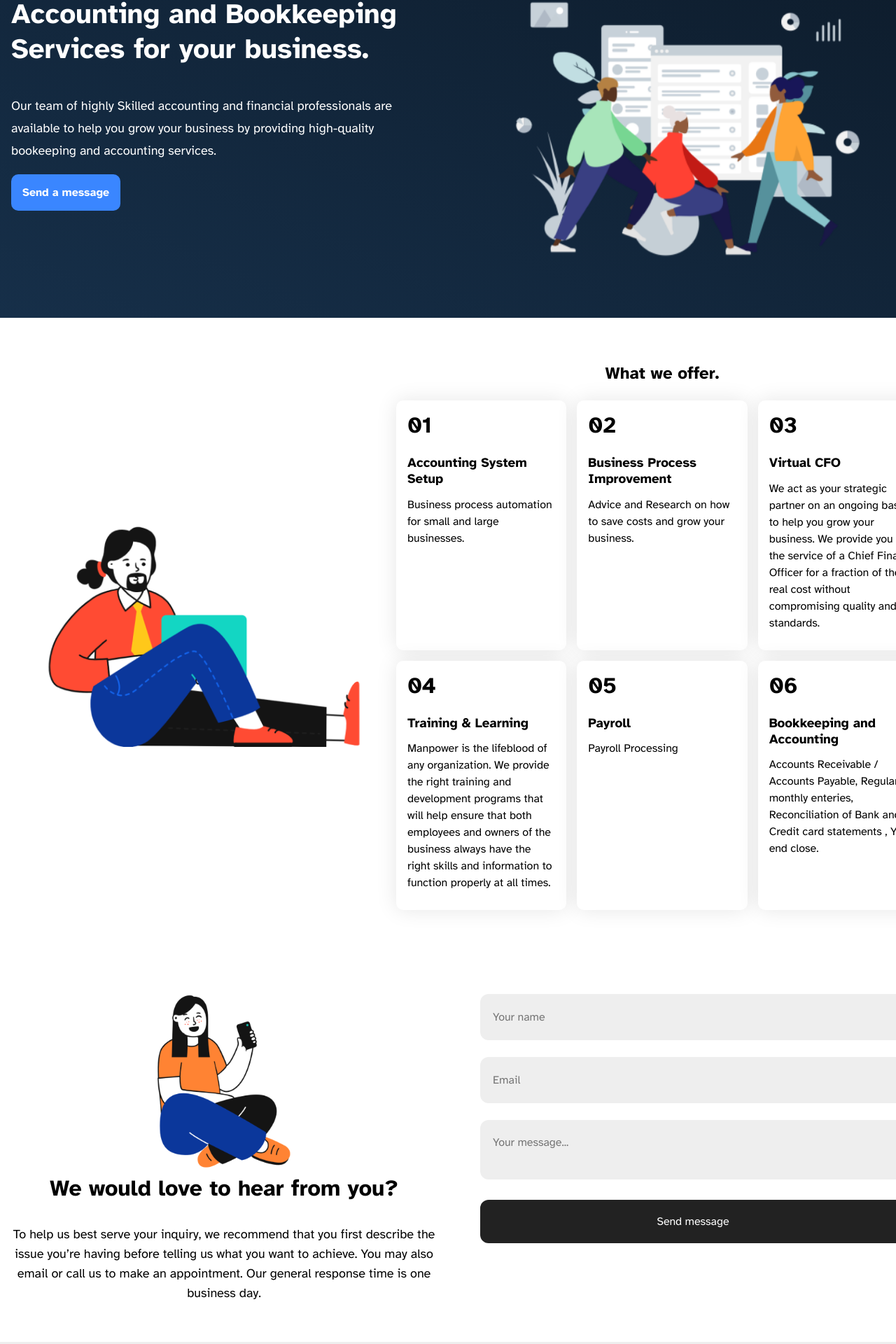
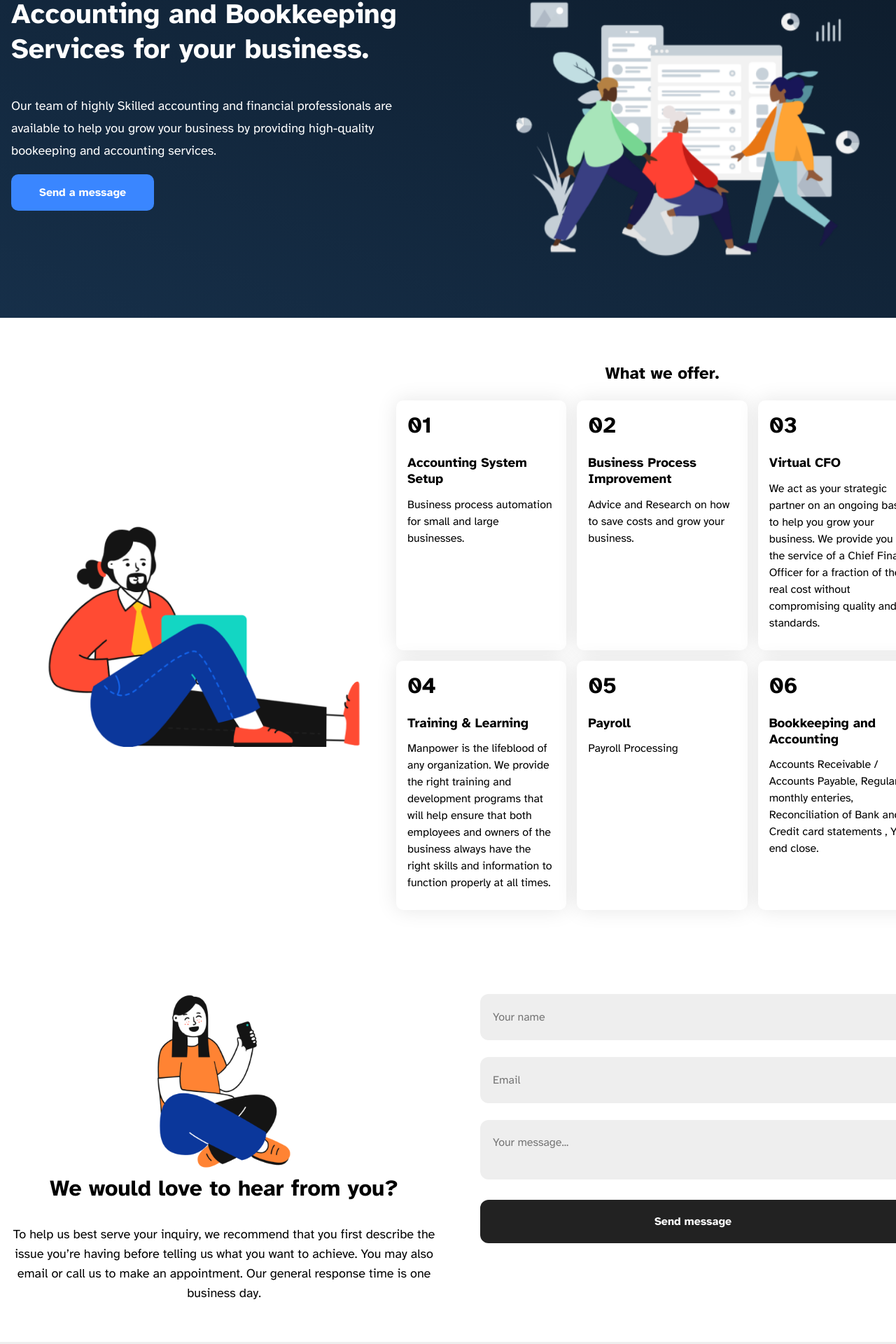
Before and after one commit to sammyodiagbe/noiretblanc, a React (Create React App) app: page / in a window 1280 px wide. Shown: the part 230-2150 px from the top of the page at 70% size. Built offline with nearby package versions, Linux system fonts and the light colour scheme.

Commit message:
fixing style bugs

```diff
--- a/src/styles/index.css
+++ b/src/styles/index.css
@@ -172,7 +172,7 @@ body main.main-content section.introduction div.container div.left p {
 
 body main.main-content section.introduction div.container div.left a {
   display: inline-block;
-  padding: 1em;
+  padding: 1em 2.5em;
   background: #3a86ff;
   color: #fff;
   text-decoration: none;
@@ -317,7 +317,12 @@ body main.main-content section.contact div.container div.right form.contact-form
   color: #fff;
   -webkit-transition: all 0.5s;
   transition: all 0.5s;
+  font-weight: bold;
   cursor: pointer;
+}
+
+body main.main-content section.contact div.container div.right form.contact-form div.input-container button:hover {
+  background: #141414;
 }
 
 body main.main-content section.contact div.container div.right form.contact-form div.input-container button.sending-message {
@@ -325,9 +330,17 @@ body main.main-content section.contact div.container div.right form.contact-form
   color: #222;
 }
 
+body main.main-content section.contact div.container div.right form.contact-form div.input-container button.sending-message:hover {
+  background: #ead2ac;
+}
+
 body main.main-content section.contact div.container div.right form.contact-form div.input-container button.message-sent {
   background: #57a773;
   color: #fff;
+}
+
+body main.main-content section.contact div.container div.right form.contact-form div.input-container button.message-sent:hover {
+  background: #57a773;
 }
 
 @media screen and (min-width: 1240px) {
--- a/src/styles/index.scss
+++ b/src/styles/index.scss
@@ -133,7 +133,7 @@ body {
 
           a {
             display: inline-block;
-            padding: $padding;
+            padding: $padding 2.5em;
             background: #3a86ff;
             color: #fff;
             text-decoration: none;
@@ -264,15 +264,25 @@ body {
                 background: #222;
                 color: #fff;
                 transition: all 0.5s;
+                font-weight: bold;
+                &:hover {
+                  background: #141414;
+                }
                 cursor: pointer;
                 &.sending-message {
                   background: #ead2ac;
                   color: #222;
+                  &:hover {
+                    background: #ead2ac;
+                  }
                 }
 
                 &.message-sent {
                   background: #57a773;
                   color: #fff;
+                  &:hover {
+                    background: #57a773;
+                  }
                 }
               }
             }
```
Also changed, not shown: 1 other file (tests, documents, lock files or other folders).
